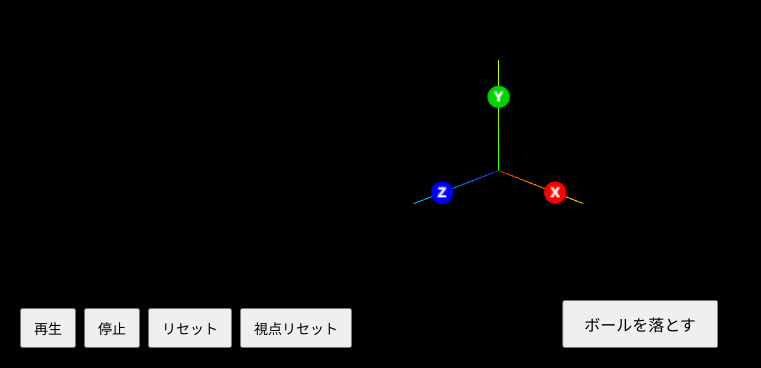
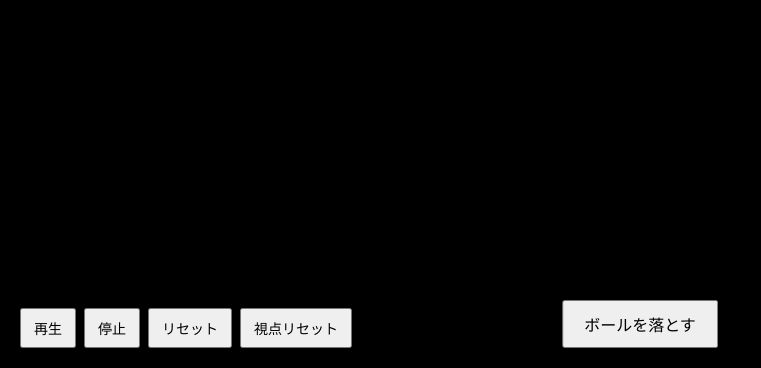
Before and after one commit to yanagi-jabee-28/GAMA-pachinko, a plain HTML site: page index.html in a window 1280 px wide. Shown: the part 432-800 px from the top of the page, without its empty margins (0-761 px from the left). Drawn offline with nearby package versions, Linux system fonts and the light colour scheme.

Commit message:
不要な軸ヘルパーとラベル表示のコードを削除し、スタイルを整理

```diff
--- a/index.html
+++ b/index.html
@@ -43,6 +43,7 @@
             font-size: 14px;
             cursor: pointer;
         }
+
     </style>
 </head>
 
@@ -140,52 +141,6 @@
         // 真横ビューに合わせて光源も横方向から当てる
         directionalLight.position.set(30, 10, 0);
         scene.add(directionalLight);
-
-        // 軸ヘルパーとラベルを追加（X:赤, Y:緑, Z:青）
-        const axesHelper = new THREE.AxesHelper(5);
-        // 小さくして画面左下付近に配置（カメラが +X 側にあるため Z+ が画面左）
-        axesHelper.scale.set(0.6, 0.6, 0.6);
-        axesHelper.position.set(0, -4, 5);
-        scene.add(axesHelper);
-
-        // ラベル用の簡易スプライトを作る関数
-        function makeLabelSprite(text, bgColor) {
-            const size = 128;
-            const canvas = document.createElement('canvas');
-            canvas.width = size;
-            canvas.height = size;
-            const ctx = canvas.getContext('2d');
-            // 背景を描く（円）
-            ctx.fillStyle = bgColor;
-            ctx.beginPath();
-            ctx.arc(size / 2, size / 2, size / 2 - 4, 0, Math.PI * 2);
-            ctx.fill();
-            // 文字を描く
-            ctx.fillStyle = '#ffffff';
-            ctx.font = 'bold 72px sans-serif';
-            ctx.textAlign = 'center';
-            ctx.textBaseline = 'middle';
-            ctx.fillText(text, size / 2, size / 2 + 4);
-            const tex = new THREE.CanvasTexture(canvas);
-            const mat = new THREE.SpriteMaterial({ map: tex, depthTest: false });
-            const sprite = new THREE.Sprite(mat);
-            // 小さめに表示
-            sprite.scale.set(0.6, 0.6, 1);
-            return sprite;
-        }
-
-        const labelX = makeLabelSprite('X', '#ff0000');
-        labelX.position.set(2, -4, 5); // 左下付近のXラベル
-        scene.add(labelX);
-
-        const labelY = makeLabelSprite('Y', '#00aa00');
-        labelY.position.set(0, -2, 5); // 左下付近のYラベル
-        scene.add(labelY);
-
-        const labelZ = makeLabelSprite('Z', '#0000ff');
-        labelZ.position.set(0, -4, 7); // 左下付近のZラベル
-        scene.add(labelZ);
-
 
         //==================================================
         // 物理マテリアルの設定
```
